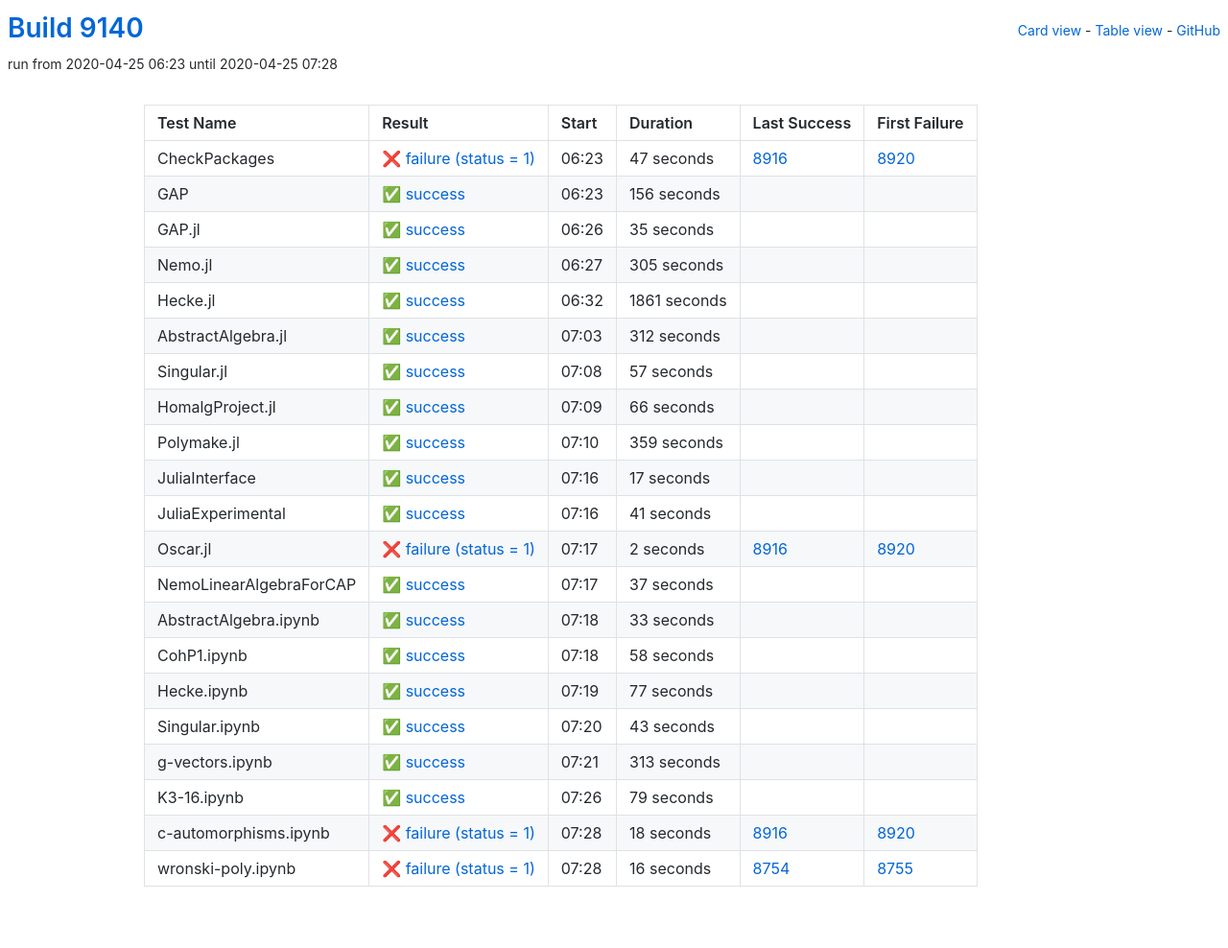
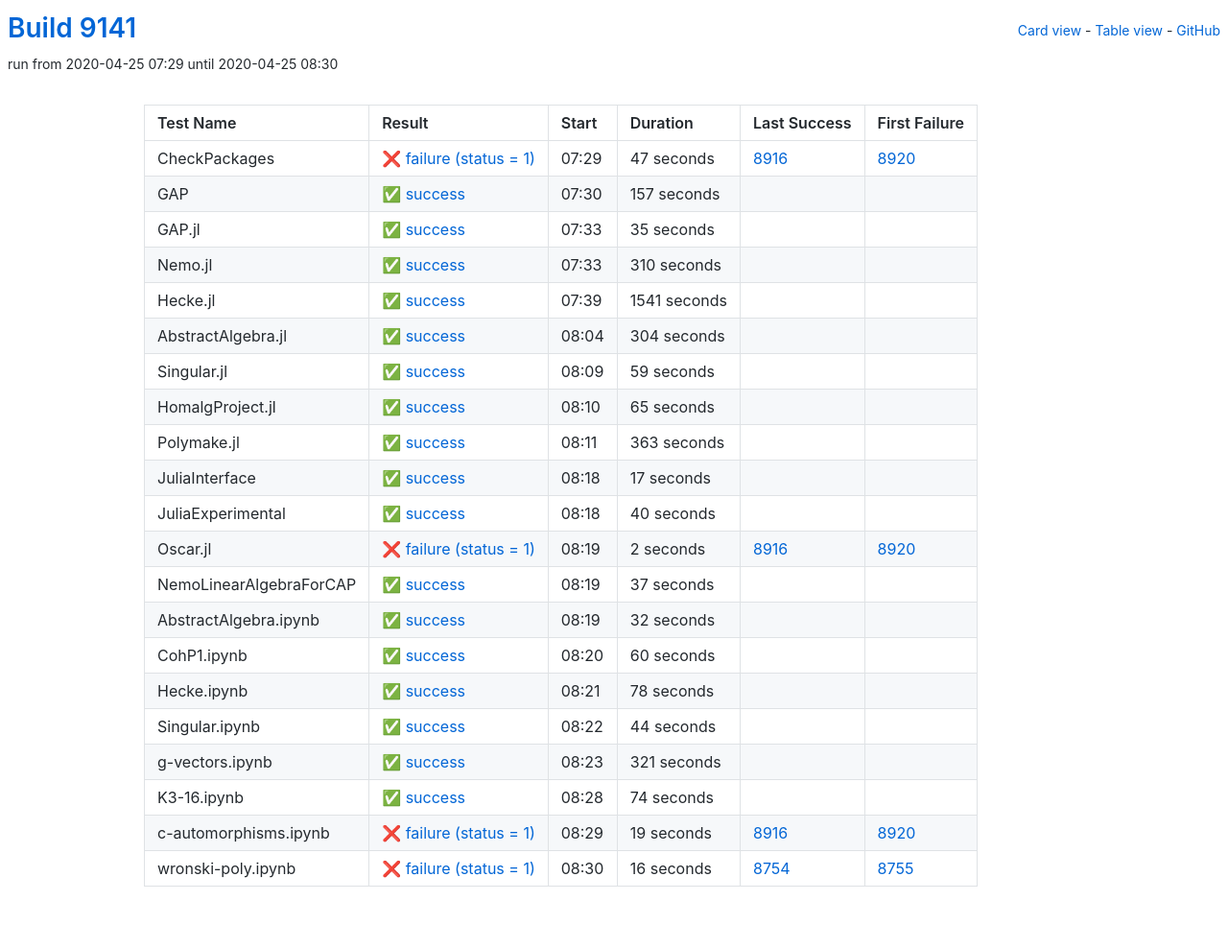
Before and after one commit to oscar-system/oscar-ci-status, a Jekyll site: the page built from table.html, in a window 1280 px wide. Shown: the whole page at 96% size. Built offline with Jekyll 4.4.1, drawn with Linux system fonts in a browser that asks for light colours.

Commit message:
Build 9141

```diff
--- a/_data/ci.yml
+++ b/_data/ci.yml
@@ -1,5 +1,5 @@
-build: 9140
-build_url: https://oscarci.mathematik.uni-kl.de/job/oscar/9140/
+build: 9141
+build_url: https://oscarci.mathematik.uni-kl.de/job/oscar/9141/
 job: oscar
 tests:
 - duration: 47
@@ -8,20 +8,20 @@ tests:
   first_failure_url: https://oscarci.mathematik.uni-kl.de/job/oscar/8920/
   last_success: 8916
   last_success_url: https://oscarci.mathematik.uni-kl.de/job/oscar/8916/
-  log: https://oscarci.mathematik.uni-kl.de/job/oscar/9140/artifact/logs/build-9140/CheckPackages.log
+  log: https://oscarci.mathematik.uni-kl.de/job/oscar/9141/artifact/logs/build-9141/CheckPackages.log
   name: CheckPackages
-  start: 2020-04-25 06:23
+  start: 2020-04-25 07:29
   status: failure
   success: false
-- duration: 156
+- duration: 157
   exitcode: 0
   first_failure: false
   first_failure_url: null
   last_success: false
   last_success_url: null
-  log: https://oscarci.mathematik.uni-kl.de/job/oscar/9140/artifact/logs/build-9140/GAP.log
+  log: https://oscarci.mathematik.uni-kl.de/job/oscar/9141/artifact/logs/build-9141/GAP.log
   name: GAP
-  start: 2020-04-25 06:23
+  start: 2020-04-25 07:30
   status: success
   success: true
 - duration: 35
@@ -30,75 +30,75 @@ tests:
   first_failure_url: null
   last_success: false
   last_success_url: null
-  log: https://oscarci.mathematik.uni-kl.de/job/oscar/9140/artifact/logs/build-9140/GAP.jl.log
+  log: https://oscarci.mathematik.uni-kl.de/job/oscar/9141/artifact/logs/build-9141/GAP.jl.log
   name: GAP.jl
-  start: 2020-04-25 06:26
+  start: 2020-04-25 07:33
   status: success
   success: true
-- duration: 305
+- duration: 310
   exitcode: 0
   first_failure: false
   first_failure_url: null
   last_success: false
   last_success_url: null
-  log: https://oscarci.mathematik.uni-kl.de/job/oscar/9140/artifact/logs/build-9140/Nemo.jl.log
+  log: https://oscarci.mathematik.uni-kl.de/job/oscar/9141/artifact/logs/build-9141/Nemo.jl.log
   name: Nemo.jl
-  start: 2020-04-25 06:27
+  start: 2020-04-25 07:33
   status: success
   success: true
-- duration: 1861
+- duration: 1541
   exitcode: 0
   first_failure: false
   first_failure_url: null
   last_success: false
   last_success_url: null
-  log: https://oscarci.mathematik.uni-kl.de/job/oscar/9140/artifact/logs/build-9140/Hecke.jl.log
+  log: https://oscarci.mathematik.uni-kl.de/job/oscar/9141/artifact/logs/build-9141/Hecke.jl.log
   name: Hecke.jl
-  start: 2020-04-25 06:32
+  start: 2020-04-25 07:39
   status: success
   success: true
-- duration: 312
+- duration: 304
   exitcode: 0
   first_failure: false
   first_failure_url: null
   last_success: false
   last_success_url: null
-  log: https://oscarci.mathematik.uni-kl.de/job/oscar/9140/artifact/logs/build-9140/AbstractAlgebra.jl.log
+  log: https://oscarci.mathematik.uni-kl.de/job/oscar/9141/artifact/logs/build-9141/AbstractAlgebra.jl.log
   name: AbstractAlgebra.jl
-  start: 2020-04-25 07:03
+  start: 2020-04-25 08:04
   status: success
   success: true
-- duration: 57
+- duration: 59
   exitcode: 0
   first_failure: false
   first_failure_url: null
   last_success: false
   last_success_url: null
-  log: https://oscarci.mathematik.uni-kl.de/job/oscar/9140/artifact/logs/build-9140/Singular.jl.log
+  log: https://oscarci.mathematik.uni-kl.de/job/oscar/9141/artifact/logs/build-9141/Singular.jl.log
   name: Singular.jl
-  start: 2020-04-25 07:08
+  start: 2020-04-25 08:09
   status: success
   success: true
-- duration: 66
+- duration: 65
   exitcode: 0
   first_failure: false
   first_failure_url: null
   last_success: false
   last_success_url: null
-  log: https://oscarci.mathematik.uni-kl.de/job/oscar/9140/artifact/logs/build-9140/HomalgProject.jl.log
+  log: https://oscarci.mathematik.uni-kl.de/job/oscar/9141/artifact/logs/build-9141/HomalgProject.jl.log
   name: HomalgProject.jl
-  start: 2020-04-25 07:09
+  start: 2020-04-25 08:10
   status: success
   success: true
-- duration: 359
+- duration: 363
   exitcode: 0
   first_failure: false
   first_failure_url: null
   last_success: false
   last_success_url: null
-  log: https://oscarci.mathematik.uni-kl.de/job/oscar/9140/artifact/logs/build-9140/Polymake.jl.log
+  log: https://oscarci.mathematik.uni-kl.de/job/oscar/9141/artifact/logs/build-9141/Polymake.jl.log
   name: Polymake.jl
-  start: 2020-04-25 07:10
+  start: 2020-04-25 08:11
   status: success
   success: true
 - duration: 17
@@ -107,20 +107,20 @@ tests:
   first_failure_url: null
   last_success: false
   last_success_url: null
-  log: https://oscarci.mathematik.uni-kl.de/job/oscar/9140/artifact/logs/build-9140/JuliaInterface.log
+  log: https://oscarci.mathematik.uni-kl.de/job/oscar/9141/artifact/logs/build-9141/JuliaInterface.log
   name: JuliaInterface
-  start: 2020-04-25 07:16
+  start: 2020-04-25 08:18
   status: success
   success: true
-- duration: 41
+- duration: 40
   exitcode: 0
   first_failure: false
   first_failure_url: null
   last_success: false
   last_success_url: null
-  log: https://oscarci.mathematik.uni-kl.de/job/oscar/9140/artifact/logs/build-9140/JuliaExperimental.log
+  log: https://oscarci.mathematik.uni-kl.de/job/oscar/9141/artifact/logs/build-9141/JuliaExperimental.log
   name: JuliaExperimental
-  start: 2020-04-25 07:16
+  start: 2020-04-25 08:18
   status: success
   success: true
 - duration: 2
@@ -129,9 +129,9 @@ tests:
   first_failure_url: https://oscarci.mathematik.uni-kl.de/job/oscar/8920/
   last_success: 8916
   last_success_url: https://oscarci.mathematik.uni-kl.de/job/oscar/8916/
-  log: https://oscarci.mathematik.uni-kl.de/job/oscar/9140/artifact/logs/build-9140/Oscar.jl.log
+  log: https://oscarci.mathematik.uni-kl.de/job/oscar/9141/artifact/logs/build-9141/Oscar.jl.log
   name: Oscar.jl
-  start: 2020-04-25 07:17
+  start: 2020-04-25 08:19
   status: failure
   success: false
 - duration: 37
@@ -140,86 +140,86 @@ tests:
   first_failure_url: null
   last_success: false
   last_success_url: null
-  log: https://oscarci.mathematik.uni-kl.de/job/oscar/9140/artifact/logs/build-9140/NemoLinearAlgebraForCAP.log
+  log: https://oscarci.mathematik.uni-kl.de/job/oscar/9141/artifact/logs/build-9141/NemoLinearAlgebraForCAP.log
   name: NemoLinearAlgebraForCAP
-  start: 2020-04-25 07:17
+  start: 2020-04-25 08:19
   status: success
   success: true
-- duration: 33
+- duration: 32
   exitcode: 0
   first_failure: false
   first_failure_url: null
   last_success: false
   last_success_url: null
-  log: https://oscarci.mathematik.uni-kl.de/job/oscar/9140/artifact/logs/build-9140/AbstractAlgebra.ipynb.log
+  log: https://oscarci.mathematik.uni-kl.de/job/oscar/9141/artifact/logs/build-9141/AbstractAlgebra.ipynb.log
   name: AbstractAlgebra.ipynb
-  start: 2020-04-25 07:18
+  start: 2020-04-25 08:19
   status: success
   success: true
-- duration: 58
+- duration: 60
   exitcode: 0
   first_failure: false
   first_failure_url: null
   last_success: false
   last_success_url: null
-  log: https://oscarci.mathematik.uni-kl.de/job/oscar/9140/artifact/logs/build-9140/CohP1.ipynb.log
+  log: https://oscarci.mathematik.uni-kl.de/job/oscar/9141/artifact/logs/build-9141/CohP1.ipynb.log
   name: CohP1.ipynb
-  start: 2020-04-25 07:18
+  start: 2020-04-25 08:20
   status: success
   success: true
-- duration: 77
+- duration: 78
   exitcode: 0
   first_failure: false
   first_failure_url: null
   last_success: false
   last_success_url: null
-  log: https://oscarci.mathematik.uni-kl.de/job/oscar/9140/artifact/logs/build-9140/Hecke.ipynb.log
+  log: https://oscarci.mathematik.uni-kl.de/job/oscar/9141/artifact/logs/build-9141/Hecke.ipynb.log
   name: Hecke.ipynb
-  start: 2020-04-25 07:19
+  start: 2020-04-25 08:21
   status: success
   success: true
-- duration: 43
+- duration: 44
   exitcode: 0
   first_failure: false
   first_failure_url: null
   last_success: false
   last_success_url: null
-  log: https://oscarci.mathematik.uni-kl.de/job/oscar/9140/artifact/logs/build-9140/Singular.ipynb.log
+  log: https://oscarci.mathematik.uni-kl.de/job/oscar/9141/artifact/logs/build-9141/Singular.ipynb.log
   name: Singular.ipynb
-  start: 2020-04-25 07:20
+  start: 2020-04-25 08:22
   status: success
   success: true
-- duration: 313
+- duration: 321
   exitcode: 0
   first_failure: false
   first_failure_url: null
   last_success: false
   last_success_url: null
-  log: https://oscarci.mathematik.uni-kl.de/job/oscar/9140/artifact/logs/build-9140/g-vectors.ipynb.log
+  log: https://oscarci.mathematik.uni-kl.de/job/oscar/9141/artifact/logs/build-9141/g-vectors.ipynb.log
   name: g-vectors.ipynb
-  start: 2020-04-25 07:21
+  start: 2020-04-25 08:23
   status: success
   success: true
-- duration: 79
+- duration: 74
   exitcode: 0
   first_failure: false
   first_failure_url: null
   last_success: false
   last_success_url: null
-  log: https://oscarci.mathematik.uni-kl.de/job/oscar/9140/artifact/logs/build-9140/K3-16.ipynb.log
+  log: https://oscarci.mathematik.uni-kl.de/job/oscar/9141/artifact/logs/build-9141/K3-16.ipynb.log
   name: K3-16.ipynb
-  start: 2020-04-25 07:26
+  start: 2020-04-25 08:28
   status: success
   success: true
-- duration: 18
+- duration: 19
   exitcode: 1
   first_failure: 8920
   first_failure_url: https://oscarci.mathematik.uni-kl.de/job/oscar/8920/
   last_success: 8916
   last_success_url: https://oscarci.mathematik.uni-kl.de/job/oscar/8916/
-  log: https://oscarci.mathematik.uni-kl.de/job/oscar/9140/artifact/logs/build-9140/c-automorphisms.ipynb.log
+  log: https://oscarci.mathematik.uni-kl.de/job/oscar/9141/artifact/logs/build-9141/c-automorphisms.ipynb.log
   name: c-automorphisms.ipynb
-  start: 2020-04-25 07:28
+  start: 2020-04-25 08:29
   status: failure
   success: false
 - duration: 16
@@ -228,8 +228,8 @@ tests:
   first_failure_url: https://oscarci.mathematik.uni-kl.de/job/oscar/8755/
   last_success: 8754
   last_success_url: https://oscarci.mathematik.uni-kl.de/job/oscar/8754/
-  log: https://oscarci.mathematik.uni-kl.de/job/oscar/9140/artifact/logs/build-9140/wronski-poly.ipynb.log
+  log: https://oscarci.mathematik.uni-kl.de/job/oscar/9141/artifact/logs/build-9141/wronski-poly.ipynb.log
   name: wronski-poly.ipynb
-  start: 2020-04-25 07:28
+  start: 2020-04-25 08:30
   status: failure
   success: false
```
Also changed, not shown: README.md.
